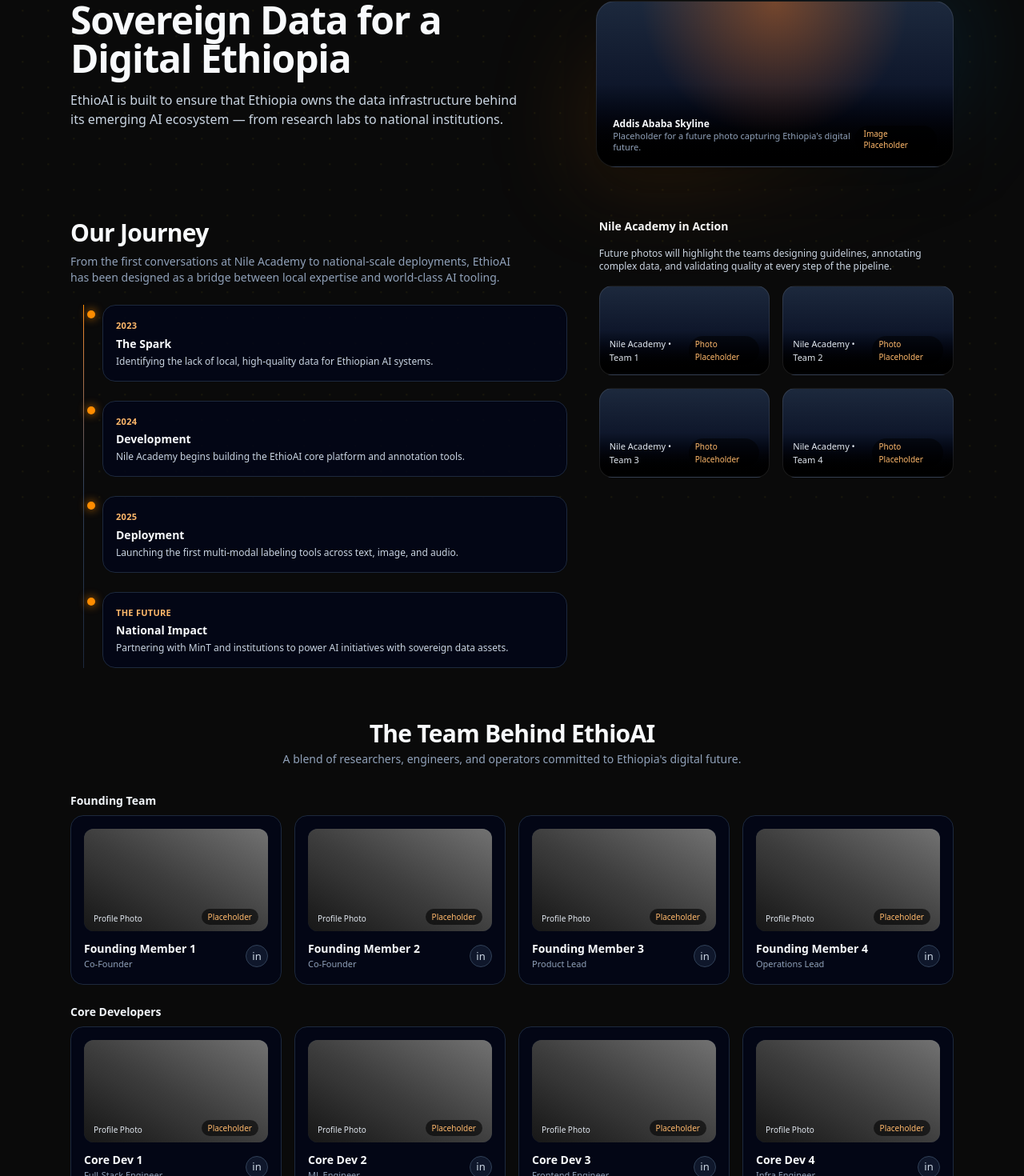
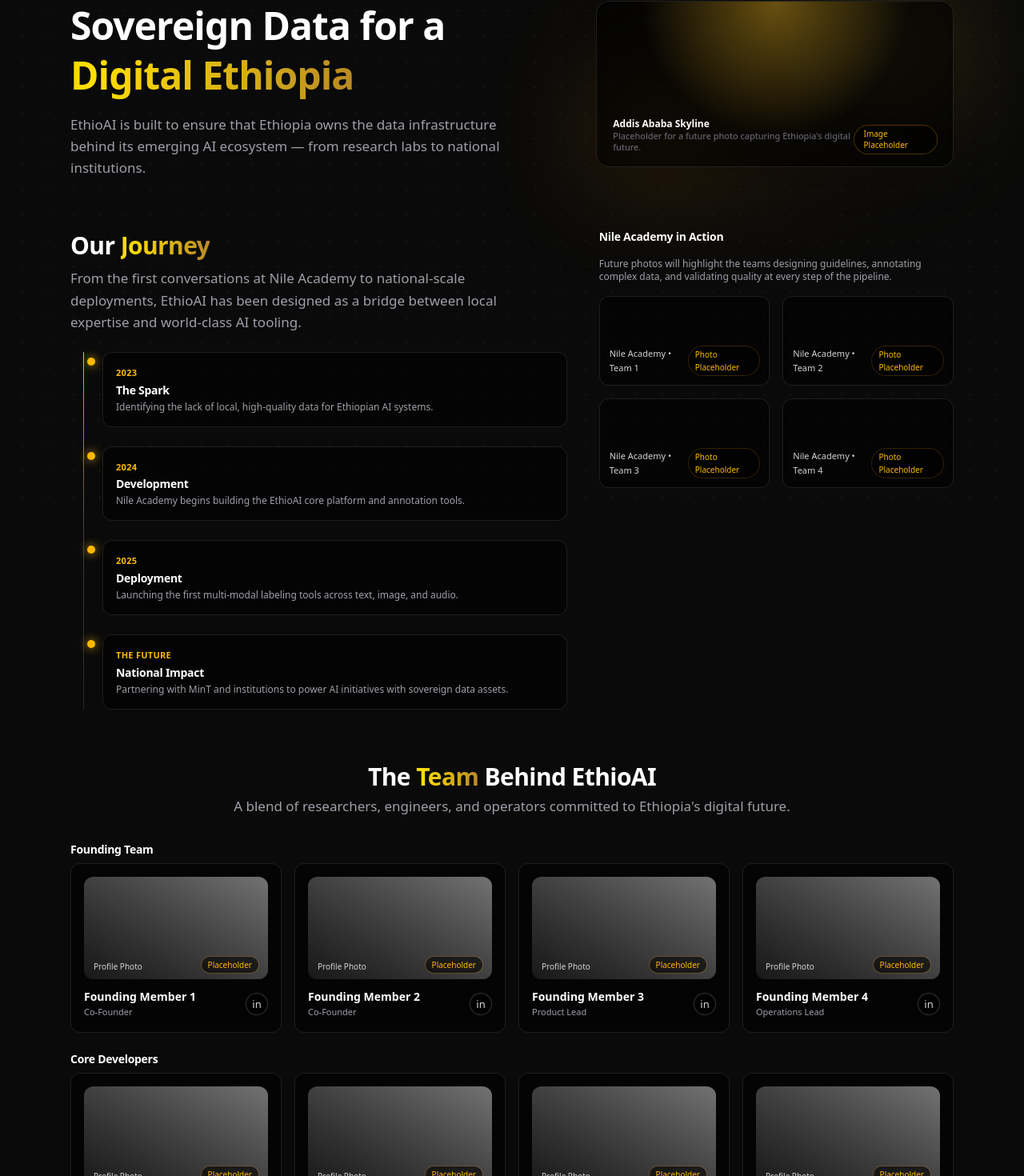
Before and after one commit to gelead/EthioAi-annotation-platform, a Next.js app: page /about in a window 1280 px wide. Shown: the part 143-1613 px from the top of the page at 80% size. Built offline with nearby package versions, Linux system fonts and the light colour scheme.

Commit message:
Polish the About page

```diff
--- a/src/app/about/page.tsx
+++ b/src/app/about/page.tsx
@@ -1,3 +1,41 @@
+"use client";
+
+import { motion } from "framer-motion";
+
+const containerVariants = {
+  hidden: { opacity: 0 },
+  visible: {
+    opacity: 1,
+    transition: {
+      staggerChildren: 0.1,
+      delayChildren: 0.1,
+    },
+  },
+};
+
+const fadeInUp = {
+  hidden: { opacity: 0, y: 20 },
+  visible: {
+    opacity: 1,
+    y: 0,
+    transition: {
+      duration: 0.5,
+      ease: [0.25, 0.1, 0.25, 1],
+    },
+  },
+};
+
+const fadeIn = {
+  hidden: { opacity: 0 },
+  visible: {
+    opacity: 1,
+    transition: {
+      duration: 0.6,
+      ease: "easeOut",
+    },
+  },
+};
+
 export default function AboutPage() {
   const timeline = [
     {
@@ -35,101 +73,142 @@
   ];
 
   return (
-    <div className="relative overflow-hidden bg-[#0a0a0a] text-slate-50">
+    <motion.div
+      className="relative overflow-hidden bg-[#0a0a0a] text-white"
+      variants={containerVariants}
+      initial="hidden"
+      animate="visible"
+    >
       <main className="relative z-10 mx-auto flex max-w-6xl flex-col gap-16 px-4 py-10 md:px-6 md:py-16">
         {/* Hero */}
-        <section className="grid gap-8 md:grid-cols-[1.4fr_minmax(0,1fr)]">
+        <motion.section
+          variants={fadeInUp}
+          className="grid gap-8 md:grid-cols-[1.4fr_minmax(0,1fr)]"
+        >
           <div className="space-y-4">
-            <h1 className="text-3xl font-extrabold tracking-tight text-slate-50 sm:text-4xl md:text-5xl">
-              Sovereign Data for a Digital Ethiopia
+            <h1 className="text-3xl font-semibold tracking-tight text-white sm:text-4xl md:text-5xl heading-premium">
+              Sovereign Data for a <span className="text-gold-gradient">Digital Ethiopia</span>
             </h1>
-            <p className="max-w-xl text-sm text-slate-300 md:text-base">
+            <p className="max-w-xl text-[1.0625rem] leading-[1.6] text-zinc-400">
               EthioAI is built to ensure that Ethiopia owns the data infrastructure behind its
               emerging AI ecosystem — from research labs to national institutions.
             </p>
           </div>
-          <div className="relative">
-            <div className="pointer-events-none absolute inset-0 bg-gradient-to-tr from-[#ff8c00]/30 via-transparent to-sky-500/30 blur-3xl" />
-            <div className="relative flex h-52 items-end overflow-hidden rounded-3xl border border-white/10 bg-gradient-to-t from-black via-slate-900 to-slate-800 shadow-2xl">
-              <div className="absolute inset-0 flex items-end justify-center bg-[radial-gradient(circle_at_50%_0,#f97316_0,transparent_55%)] opacity-40" />
-              <div className="relative z-10 flex w-full items-end justify-between px-5 pb-4 text-xs text-slate-200">
+          <motion.div
+            className="relative"
+            whileHover={{ scale: 1.02 }}
+            transition={{ duration: 0.3 }}
+          >
+            <div className="pointer-events-none absolute inset-0 bg-gradient-to-tr from-amber-500/30 via-transparent to-amber-300/30 blur-3xl" />
+            <div className="relative flex h-52 items-end overflow-hidden rounded-2xl border border-white/10 bg-black/60 shadow-2xl">
+              <div className="absolute inset-0 flex items-end justify-center bg-[radial-gradient(circle_at_50%_0,#fbbf24_0,transparent_55%)] opacity-40" />
+              <div className="relative z-10 flex w-full items-end justify-between px-5 pb-4 text-xs text-zinc-300">
                 <div>
-                  <p className="font-semibold text-slate-50">Addis Ababa Skyline</p>
-                  <p className="text-[11px] text-slate-400">
+                  <p className="font-semibold text-white">Addis Ababa Skyline</p>
+                  <p className="text-[11px] text-zinc-500">
                     Placeholder for a future photo capturing Ethiopia&apos;s digital future.
                   </p>
                 </div>
-                <span className="rounded-full bg-black/60 px-3 py-1 text-[10px] text-orange-300">
+                <span className="rounded-full bg-black/60 px-3 py-1 text-[10px] text-amber-400 ring-1 ring-amber-500/30">
                   Image Placeholder
                 </span>
               </div>
             </div>
-          </div>
-        </section>
+          </motion.div>
+        </motion.section>
 
         {/* Journey Timeline */}
-        <section className="grid gap-10 md:grid-cols-[minmax(0,1.4fr)_minmax(0,1fr)]">
+        <motion.section
+          variants={fadeInUp}
+          className="grid gap-10 md:grid-cols-[minmax(0,1.4fr)_minmax(0,1fr)]"
+        >
           <div>
-            <h2 className="text-2xl font-bold tracking-tight text-slate-50 md:text-3xl">
-              Our Journey
+            <h2 className="text-2xl font-semibold tracking-tight text-white md:text-3xl heading-premium">
+              Our <span className="text-gold-gradient">Journey</span>
             </h2>
-            <p className="mt-2 text-sm text-slate-400 md:max-w-xl">
+            <p className="mt-2 text-[1.0625rem] leading-[1.6] text-zinc-400 md:max-w-xl">
               From the first conversations at Nile Academy to national-scale deployments, EthioAI
               has been designed as a bridge between local expertise and world-class AI tooling.
             </p>
 
             <div className="mt-6 relative">
-              <div className="absolute left-4 top-0 h-full w-px bg-gradient-to-b from-[#ff8c00] via-slate-700 to-slate-800" />
-              <div className="space-y-6 pl-10">
+              <div className="absolute left-4 top-0 h-full w-px bg-gradient-to-b from-amber-400 via-zinc-700 to-zinc-800" />
+              <motion.div
+                className="space-y-6 pl-10"
+                variants={containerVariants}
+              >
                 {timeline.map((item, idx) => (
-                  <div key={item.year} className="relative">
+                  <motion.div
+                    key={item.year}
+                    variants={fadeInUp}
+                    className="relative"
+                  >
                     <div className="absolute left-[-22px] top-1 flex h-4 w-4 items-center justify-center rounded-full bg-[#0a0a0a]">
-                      <span className="h-2.5 w-2.5 rounded-full bg-[#ff8c00] shadow-[0_0_12px_rgba(255,140,0,0.9)]" />
+                      <span className="h-2.5 w-2.5 rounded-full bg-amber-400 shadow-[0_0_12px_rgba(251,191,36,0.9)]" />
                     </div>
-                    <div className="rounded-2xl border border-slate-800 bg-slate-950/80 p-4">
-                      <p className="text-[11px] font-semibold uppercase tracking-wide text-orange-300">
+                    <motion.div
+                      whileHover={{
+                        borderColor: "rgba(251, 191, 36, 0.3)",
+                        backgroundColor: "rgba(0, 0, 0, 0.8)",
+                      }}
+                      transition={{ duration: 0.2 }}
+                      className="rounded-xl border border-white/10 bg-black/60 p-4"
+                    >
+                      <p className="text-[11px] font-semibold uppercase tracking-wide text-amber-400">
                         {item.year}
                       </p>
-                      <h3 className="mt-1 text-sm font-semibold text-slate-50">{item.title}</h3>
-                      <p className="mt-1 text-xs text-slate-300">{item.description}</p>
-                    </div>
-                  </div>
+                      <h3 className="mt-1 text-sm font-semibold text-white heading-premium">{item.title}</h3>
+                      <p className="mt-1 text-xs text-zinc-400">{item.description}</p>
+                    </motion.div>
+                  </motion.div>
                 ))}
-              </div>
+              </motion.div>
             </div>
           </div>
 
           <div className="space-y-4">
-            <h3 className="text-sm font-semibold text-slate-50">Nile Academy in Action</h3>
-            <p className="text-xs text-slate-300">
+            <h3 className="text-sm font-semibold text-white heading-premium">Nile Academy in Action</h3>
+            <p className="text-xs text-zinc-400">
               Future photos will highlight the teams designing guidelines, annotating complex data,
               and validating quality at every step of the pipeline.
             </p>
-            <div className="grid gap-4 sm:grid-cols-2">
+            <motion.div
+              className="grid gap-4 sm:grid-cols-2"
+              variants={containerVariants}
+            >
               {[1, 2, 3, 4].map((idx) => (
-                <div
+                <motion.div
                   key={idx}
-                  className="flex h-28 items-end overflow-hidden rounded-2xl border border-white/10 bg-gradient-to-t from-black via-slate-900 to-slate-800"
+                  variants={fadeInUp}
+                  whileHover={{
+                    borderColor: "rgba(251, 191, 36, 0.2)",
+                    scale: 1.02,
+                  }}
+                  transition={{ duration: 0.2 }}
+                  className="flex h-28 items-end overflow-hidden rounded-xl border border-white/10 bg-black/60"
                 >
-                  <div className="flex w-full items-end justify-between px-3 pb-3 text-[11px] text-slate-200">
+                  <div className="flex w-full items-end justify-between px-3 pb-3 text-[11px] text-zinc-300">
                     <span>Nile Academy • Team {idx}</span>
-                    <span className="rounded-full bg-black/50 px-2 py-0.5 text-[10px] text-orange-300">
+                    <span className="rounded-full bg-black/50 px-2 py-0.5 text-[10px] text-amber-400 ring-1 ring-amber-500/20">
                       Photo Placeholder
                     </span>
                   </div>
-                </div>
+                </motion.div>
               ))}
-            </div>
+            </motion.div>
           </div>
-        </section>
+        </motion.section>
 
         {/* Team Section */}
-        <section className="space-y-8">
+        <motion.section
+          variants={fadeInUp}
+          className="space-y-8"
+        >
           <div className="space-y-1 text-center">
-            <h2 className="text-2xl font-bold tracking-tight text-slate-50 md:text-3xl">
-              The Team Behind EthioAI
+            <h2 className="text-2xl font-semibold tracking-tight text-white md:text-3xl heading-premium">
+              The <span className="text-gold-gradient">Team</span> Behind EthioAI
             </h2>
-            <p className="text-sm text-slate-400">
+            <p className="text-[1.0625rem] leading-[1.6] text-zinc-400">
               A blend of researchers, engineers, and operators committed to Ethiopia&apos;s digital
               future.
             </p>
@@ -137,87 +216,114 @@
 
           <div className="space-y-6">
             <div className="space-y-2">
-              <h3 className="text-sm font-semibold text-slate-100">Founding Team</h3>
-              <div className="grid gap-4 sm:grid-cols-2 lg:grid-cols-4">
+              <h3 className="text-sm font-semibold text-white heading-premium">Founding Team</h3>
+              <motion.div
+                className="grid gap-4 sm:grid-cols-2 lg:grid-cols-4"
+                variants={containerVariants}
+              >
                 {team
                   .filter((member) => member.group === "Founding Team")
-                  .map((member) => (
-                    <div
+                  .map((member, idx) => (
+                    <motion.div
                       key={member.name}
-                      className="flex flex-col gap-3 rounded-2xl border border-slate-800 bg-slate-950/80 p-4"
+                      variants={fadeInUp}
+                      whileHover={{
+                        borderColor: "rgba(251, 191, 36, 0.3)",
+                        backgroundColor: "rgba(0, 0, 0, 0.8)",
+                        y: -4,
+                      }}
+                      transition={{ duration: 0.2 }}
+                      className="flex flex-col gap-3 rounded-xl border border-white/10 bg-black/60 p-4"
                     >
-                      <div className="group relative h-32 overflow-hidden rounded-xl bg-slate-800">
-                        <div className="absolute inset-0 bg-gradient-to-tr from-slate-900 via-slate-700 to-slate-500 grayscale transition group-hover:grayscale-0" />
-                        <div className="relative z-10 flex h-full items-end justify-between px-3 pb-2 text-[10px] text-slate-200">
+                      <div className="group relative h-32 overflow-hidden rounded-xl bg-zinc-800">
+                        <div className="absolute inset-0 bg-gradient-to-tr from-zinc-900 via-zinc-700 to-zinc-500 grayscale transition group-hover:grayscale-0" />
+                        <div className="relative z-10 flex h-full items-end justify-between px-3 pb-2 text-[10px] text-zinc-300">
                           <span>Profile Photo</span>
-                          <span className="rounded-full bg-black/60 px-2 py-0.5 text-orange-300">
+                          <span className="rounded-full bg-black/60 px-2 py-0.5 text-amber-400 ring-1 ring-amber-500/20">
                             Placeholder
                           </span>
                         </div>
                       </div>
                       <div className="flex items-center justify-between gap-2">
                         <div>
-                          <p className="text-sm font-semibold text-slate-50">{member.name}</p>
-                          <p className="text-[11px] text-slate-400">{member.title}</p>
+                          <p className="text-sm font-semibold text-white">{member.name}</p>
+                          <p className="text-[11px] text-zinc-400">{member.title}</p>
                         </div>
-                        <button
+                        <motion.button
                           type="button"
-                          className="inline-flex h-7 w-7 items-center justify-center rounded-full border border-slate-700 bg-slate-900 text-[13px] text-slate-300 transition hover:border-[#0a66c2] hover:text-[#0a66c2]"
+                          whileHover={{ scale: 1.1 }}
+                          whileTap={{ scale: 0.95 }}
+                          className="inline-flex h-7 w-7 items-center justify-center rounded-full border border-white/20 bg-black text-[13px] text-zinc-300 transition hover:border-amber-400 hover:text-amber-400"
                           aria-label="LinkedIn profile"
                         >
                           in
-                        </button>
+                        </motion.button>
                       </div>
-                    </div>
+                    </motion.div>
                   ))}
-              </div>
+              </motion.div>
             </div>
 
             <div className="space-y-2">
-              <h3 className="text-sm font-semibold text-slate-100">Core Developers</h3>
-              <div className="grid gap-4 sm:grid-cols-2 lg:grid-cols-4">
+              <h3 className="text-sm font-semibold text-white heading-premium">Core Developers</h3>
+              <motion.div
+                className="grid gap-4 sm:grid-cols-2 lg:grid-cols-4"
+                variants={containerVariants}
+              >
                 {team
                   .filter((member) => member.group === "Core Developers")
-                  .map((member) => (
-                    <div
+                  .map((member, idx) => (
+                    <motion.div
                       key={member.name}
-                      className="flex flex-col gap-3 rounded-2xl border border-slate-800 bg-slate-950/80 p-4"
+                      variants={fadeInUp}
+                      whileHover={{
+                        borderColor: "rgba(251, 191, 36, 0.3)",
+                        backgroundColor: "rgba(0, 0, 0, 0.8)",
+                        y: -4,
+                      }}
+                      transition={{ duration: 0.2 }}
+                      className="flex flex-col gap-3 rounded-xl border border-white/10 bg-black/60 p-4"
                     >
-                      <div className="group relative h-32 overflow-hidden rounded-xl bg-slate-800">
-                        <div className="absolute inset-0 bg-gradient-to-tr from-slate-900 via-slate-700 to-slate-500 grayscale transition group-hover:grayscale-0" />
-                        <div className="relative z-10 flex h-full items-end justify-between px-3 pb-2 text-[10px] text-slate-200">
+                      <div className="group relative h-32 overflow-hidden rounded-xl bg-zinc-800">
+                        <div className="absolute inset-0 bg-gradient-to-tr from-zinc-900 via-zinc-700 to-zinc-500 grayscale transition group-hover:grayscale-0" />
+                        <div className="relative z-10 flex h-full items-end justify-between px-3 pb-2 text-[10px] text-zinc-300">
                           <span>Profile Photo</span>
-                          <span className="rounded-full bg-black/60 px-2 py-0.5 text-orange-300">
+                          <span className="rounded-full bg-black/60 px-2 py-0.5 text-amber-400 ring-1 ring-amber-500/20">
                             Placeholder
                           </span>
                         </div>
                       </div>
                       <div className="flex items-center justify-between gap-2">
                         <div>
-                          <p className="text-sm font-semibold text-slate-50">{member.name}</p>
-                          <p className="text-[11px] text-slate-400">{member.title}</p>
+                          <p className="text-sm font-semibold text-white">{member.name}</p>
+                          <p className="text-[11px] text-zinc-400">{member.title}</p>
                         </div>
-                        <button
+                        <motion.button
                           type="button"
-                          className="inline-flex h-7 w-7 items-center justify-center rounded-full border border-slate-700 bg-slate-900 text-[13px] text-slate-300 transition hover:border-[#0a66c2] hover:text-[#0a66c2]"
+                          whileHover={{ scale: 1.1 }}
+                          whileTap={{ scale: 0.95 }}
+                          className="inline-flex h-7 w-7 items-center justify-center rounded-full border border-white/20 bg-black text-[13px] text-zinc-300 transition hover:border-amber-400 hover:text-amber-400"
                           aria-label="LinkedIn profile"
                         >
                           in
-                        </button>
+                        </motion.button>
                       </div>
-                    </div>
+                    </motion.div>
                   ))}
-              </div>
+              </motion.div>
             </div>
           </div>
 
-          <div className="mt-6 border-t border-slate-800 pt-6 text-center">
-            <p className="mx-auto max-w-3xl text-base font-semibold text-slate-100 md:text-lg">
-              &quot;Building the foundational data that allows Ethiopia to own its AI future.&quot;
+          <motion.div
+            variants={fadeIn}
+            className="mt-6 border-t border-white/10 pt-6 text-center"
+          >
+            <p className="mx-auto max-w-3xl text-lg font-medium text-white heading-premium">
+              &quot;Building the foundational data that allows Ethiopia to <span className="text-gold-gradient">own its AI future.</span>&quot;
             </p>
-          </div>
-        </section>
+          </motion.div>
+        </motion.section>
       </main>
-    </div>
+    </motion.div>
   );
 }
```
